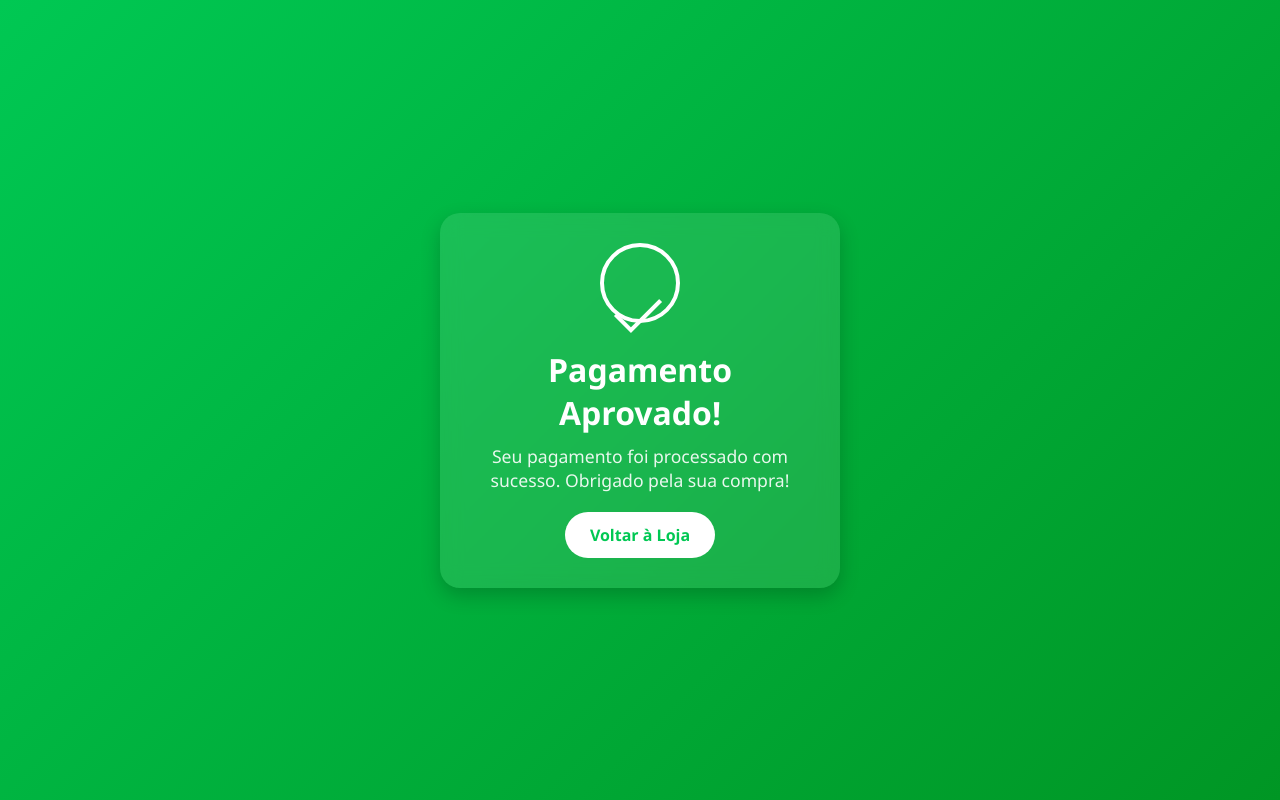
After one commit to ferraribilly/ferrari-tech, a Flask app: template templates/aprovado.html in a window 1280 px wide. The commit adds this page. Run offline with Flask 3, Linux system fonts and the light colour scheme; the template is opened without the code that fills it, so the values that code supplies are empty; parts of the project's set-up code (start-up, migrations or seed data) failed here and were passed over.

Commit message:
atualizacao4

```diff
--- a/app.py
+++ b/app.py
@@ -318,13 +318,15 @@ def pagamento_pix(id):
         "payer": {
             "email": email,
             "first_name": nome,
+            "last_name": "Cliente",
             "identification": {
                 "type": "CPF",
                 "number": cpf
             }
         },
         "external_reference": usuario_id,
-        "notification_url": "https://ferrari-tech.onrender.com/notificacoes"
+        "notification_url": "https://ferrari-tech.onrender.com/notificacoes",
+        "statement_descriptor": "FerrariTech"
     }
 
     try:
@@ -377,14 +379,85 @@ def pagamento_pix(id):
         return f"ERRO GERAL: {str(e)}", 500
 
 
+# PAGAMENTO MERCADO PAGO PREFERENCE
+@app.route("/compra/preference/pagamento_pix/<id>")
+def pagamento_preference(id):
+
+    usuario_id = id
+    nome = request.args.get("nome") or ""
+    email = request.args.get("email") or ""
+    cpf = request.args.get("cpf") or ""
+    quantidade = int(request.args.get("quantidade") or 0)
+
+    valor_total = quantidade * 1
+
+    # preference gerar_link_pagamento()
+    payment_data = {
+        "items": [
+            {
+                "id": str(uuid.uuid4()), # código único do item
+                "title": "Assinatura Análise de Dados",
+                "description": "Acesso ao sistema para gerar relatórios por 5 horas",
+                "quantity": 1,
+                "currency_id": "BRL",
+                "unit_price": 1,
+                "category_id": "services"
+            }
+        ],
+        "payer": {
+            "email": email,
+            "first_name": nome,
+            "identification": {
+                "type": "CPF",
+                "number": cpf
+            }
+        },
+        "external_reference": usuario_id,
+
+        "back_urls": {
+            "success": "https://ferrari-tech.onrender.com/sucesso",
+            "failure": "https://ferrari-tech.onrender.com/recusada",
+        },
+
+
+        "notification_url": "https://ferrari-tech.onrender.com/notificacoes",
+        "statement_descriptor": "FerrariTech",
+        "payment_methods": {
+            "excluded_payment_types": [
+                {"id": "credit_card"}
+            ]
+        }
+    }
+
+    result = sdk.preference().create(payment_data)
+    mp = result.get("response", {})
+
+    if "id" not in mp:
+        return f"ERRO NO MERCADO PAGO:<br><br>{mp}", 500
+
+    payment_id = mp["id"]
+    status = "pending"
+
+    documento = criar_documento_pagamento(
+        payment_id=str(payment_id),
+        status=status,
+        valor=valor_total,
+        usuario_id=usuario_id,
+        email_user=email
+    )
+
+    PagamentoModel().create_pagamento(documento)
+
+
+    link_pagamento = mp.get("init_point", "")
+    return redirect(link_pagamento)
 
 
 
 # ===========================================
 # WEBHOOK MERCADO PAGO
 # ===========================================
-import hmac
-import hashlib
+
 
 ASSINATURA_SECRETA = os.getenv("ASSINATURA_SECRETA")
 
--- /dev/null
+++ b/templates/aprovado.html
@@ -0,0 +1,123 @@
+<!DOCTYPE html>
+<html lang="pt-BR">
+<head>
+<meta charset="UTF-8">
+<meta name="viewport" content="width=device-width, initial-scale=1.0">
+<title>Pagamento Aprovado</title>
+<style>
+    /* Reset básico */
+    * {
+        margin: 0;
+        padding: 0;
+        box-sizing: border-box;
+    }
+
+    body {
+        font-family: 'Segoe UI', Tahoma, Geneva, Verdana, sans-serif;
+        background: linear-gradient(135deg, #00c853, #009624);
+        color: #fff;
+        display: flex;
+        justify-content: center;
+        align-items: center;
+        height: 100vh;
+        padding: 20px;
+    }
+
+    .container {
+        background: rgba(255, 255, 255, 0.1);
+        backdrop-filter: blur(10px);
+        border-radius: 20px;
+        padding: 30px;
+        max-width: 400px;
+        width: 100%;
+        text-align: center;
+        box-shadow: 0 8px 20px rgba(0,0,0,0.2);
+        animation: fadeIn 0.8s ease-in-out;
+    }
+
+    /* Animação de entrada */
+    @keyframes fadeIn {
+        from { opacity: 0; transform: translateY(20px); }
+        to { opacity: 1; transform: translateY(0); }
+    }
+
+    /* Ícone de check animado */
+    .checkmark {
+        width: 80px;
+        height: 80px;
+        border-radius: 50%;
+        display: inline-block;
+        border: 4px solid #fff;
+        position: relative;
+        animation: pop 0.5s ease forwards;
+        margin-bottom: 20px;
+    }
+
+    @keyframes pop {
+        0% { transform: scale(0); opacity: 0; }
+        100% { transform: scale(1); opacity: 1; }
+    }
+
+    .checkmark::after {
+        content: '';
+        position: absolute;
+        left: 22px;
+        top: 40px;
+        width: 20px;
+        height: 40px;
+        border-right: 4px solid #fff;
+        border-bottom: 4px solid #fff;
+        transform: rotate(45deg);
+        animation: draw 0.5s ease forwards 0.5s;
+        opacity: 0;
+    }
+
+    @keyframes draw {
+        to { opacity: 1; }
+    }
+
+    h1 {
+        font-size: 1.8rem;
+        margin-bottom: 10px;
+    }
+
+    p {
+        font-size: 1rem;
+        opacity: 0.9;
+        margin-bottom: 20px;
+    }
+
+    .btn {
+        display: inline-block;
+        padding: 12px 25px;
+        background: #fff;
+        color: #00c853;
+        font-weight: bold;
+        border-radius: 30px;
+        text-decoration: none;
+        transition: all 0.3s ease;
+    }
+
+    .btn:hover {
+        background: #f1f1f1;
+        transform: translateY(-2px);
+    }
+
+    /* Responsividade */
+    @media (min-width: 600px) {
+        h1 { font-size: 2rem; }
+        p { font-size: 1.1rem; }
+    }
+</style>
+</head>
+<body>
+
+<div class="container">
+    <div class="checkmark"></div>
+    <h1>Pagamento Aprovado!</h1>
+    <p>Seu pagamento foi processado com sucesso. Obrigado pela sua compra!</p>
+    <a href="#" class="btn">Voltar à Loja</a>
+</div>
+
+</body>
+</html>
```
Also changed, not shown: templates/gerar_numero.html (+20 -3 lines), templates/recusado.html (added).
